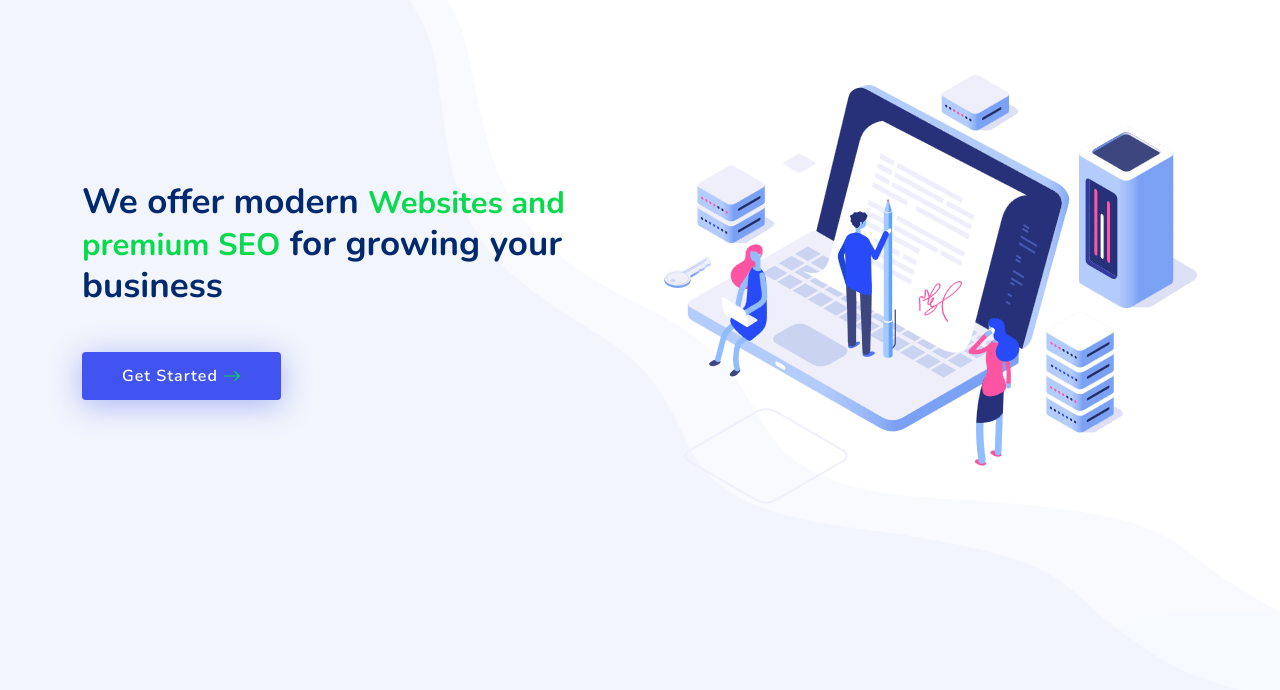
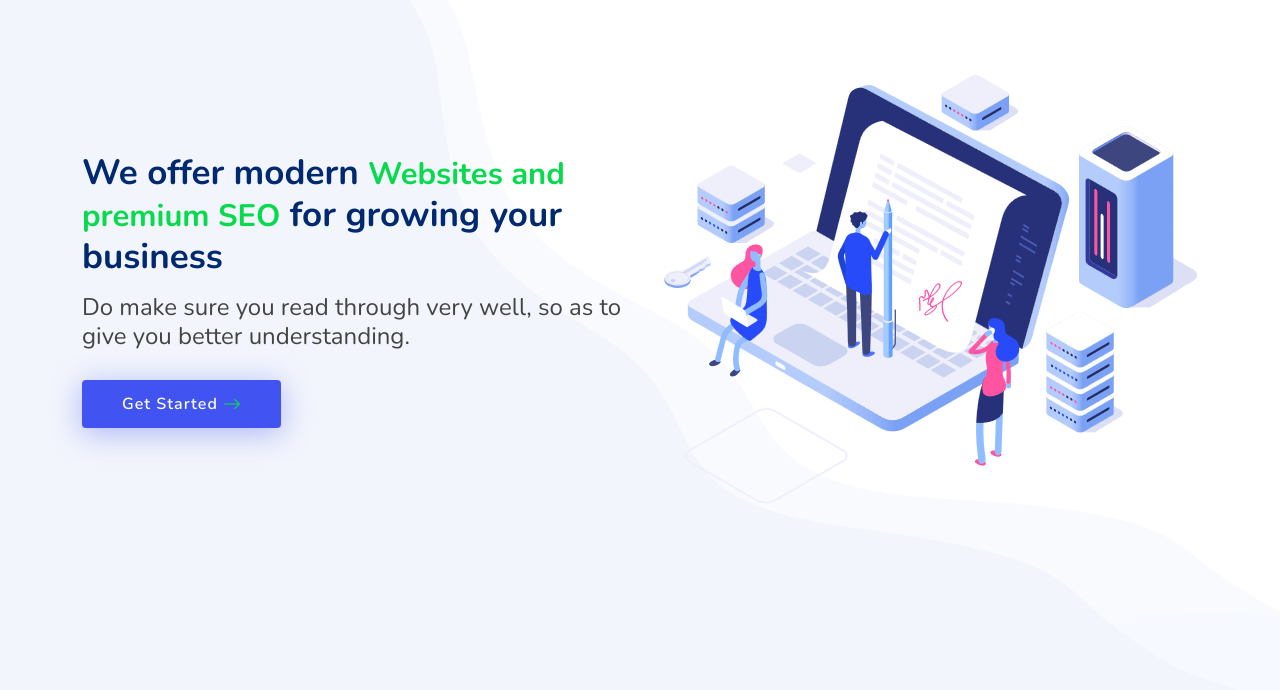
Before and after one commit to Webbizzassistant/WebBizz, a plain HTML site: page index.html in a window 1280 px wide. Shown: the part 110-800 px from the top of the page. Drawn offline with nearby package versions, Linux system fonts and the light colour scheme.

Commit message:
hero change

```diff
--- a/index.html
+++ b/index.html
@@ -75,6 +75,7 @@
         <div class="col-lg-6 d-flex flex-column justify-content-center">
           <h1 data-aos="fade-up">We offer modern <span class="change-color">Websites and premium SEO</span> for growing your business</h1>
           <h2 data-aos="fade-up" data-aos-delay="400">
+            Do make sure you read through very well, so as to give you better understanding.
           </h2>
           <div data-aos="fade-up" data-aos-delay="600">
             <div class="text-center text-lg-start">
```
